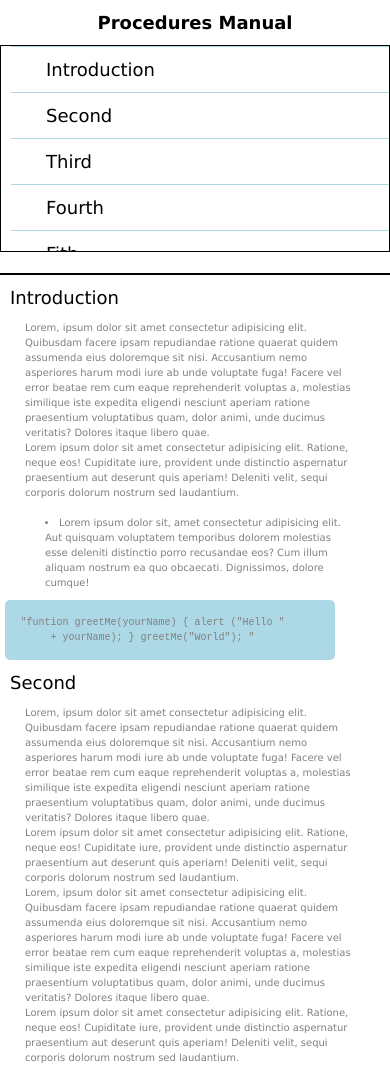
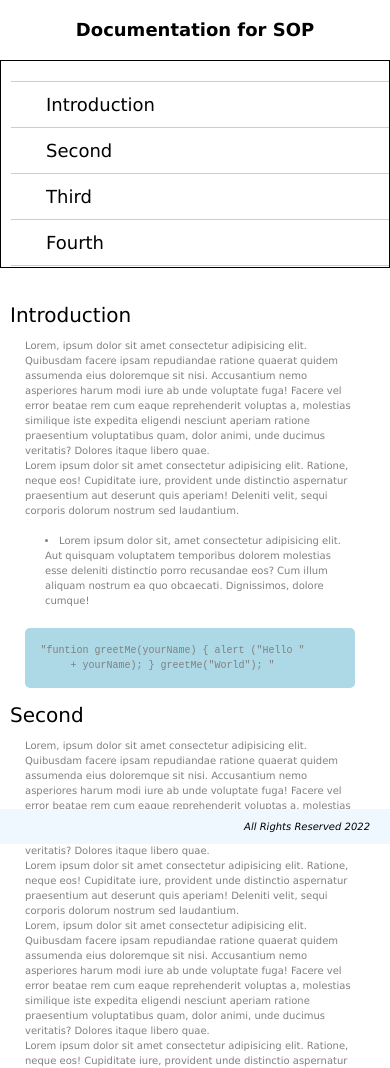
Before and after one commit to Venecoinchina/techDocuPage, a plain HTML site: page index.html in a window 390 px wide. Shown: the top 1068 px of the page. Drawn offline with Linux system fonts and the light colour scheme.

Commit message:
ready for public

```diff
--- a/index.html
+++ b/index.html
@@ -6,10 +6,11 @@
     <meta name="viewport" content="width=device-width, initial-scale=1.0">
     <title>Technical Document</title>
     <link rel="stylesheet" href="./styles.css">
+    <link rel="stylesheet" href="./media.css">
 </head>
 <body>
     <nav id="navbar">
-        <header>Procedures Manual</header>
+        <header>Documentation for SOP</header>
             <ul>
                 <li>
                     <a class="nav-link" href="#Introduction">Introduction</a>
@@ -147,5 +148,8 @@
             </article>
         </section>
     </main>
+    <footer>
+        <p>All Rights Reserved 2022</p>
+    </footer>
 </body>
 </html>
--- /dev/null
+++ b/media.css
@@ -0,0 +1,38 @@
+@media only screen and (max-width: 815px) {
+    #navbar {
+      background-color: white;
+      position: relative;
+      top: 0;
+      padding: 0;
+      margin: 0;
+      width: 100%;
+      max-height: 275px;
+      border: none;
+      z-index: 1;
+
+    }
+    #navbar ul {
+        border: 1px solid;
+        height: 208px;
+      }
+    #main-doc {
+      position: relative;
+      margin-left: 0px;
+      margin-top: 20px;
+    }
+  }
+
+  @media only screen and (max-width: 400px) {
+    #main-doc {
+      margin-left: -10px;
+    }
+
+    code {
+      margin: 20px auto;
+      width: 100%;
+      padding: 15px;
+      padding-left: 10px;
+      padding-right: 45px;
+      min-width: 233px;
+    }
+  }
--- a/styles.css
+++ b/styles.css
@@ -29,11 +29,12 @@ body {
     text-align: center;
     padding: 15px;
     font-weight: bold;
+    line-height: 30px;
 }
 #main-doc header {
     text-align: left;
     margin: 0px;
-    font-size: 1.8rem;
+    font-size: 2rem;
 }
 .nav-link:hover {
     background-color: goldenrod;
@@ -41,7 +42,7 @@ body {
 }
 #navbar ul {
     height: 88%;
-    padding: 0;
+    padding: 20px 0;
     overflow-y: auto;
     overflow-x: hidden;
     font-size: 1.8rem;
@@ -89,44 +90,16 @@ code {
     margin: 10px;
     border-radius: 5px;
 }
-@media only screen and (max-width: 815px) {
-    /* For mobile phones: */
-    #navbar ul {
-      border: 1px solid;
-      height: 207px;
-    }
+footer {
+    position: fixed;
+    left: 0;
+    bottom: 0;
+    width: 100%;
+    background-color: aliceblue;
+    padding: 10px 0;
+    padding-right: 20px;
+    text-align: end;
+    font-size: 1rem;
+    font-style: italic;
 
-    #navbar {
-      background-color: white;
-      position: absolute;
-      top: 0;
-      padding: 0;
-      margin: 0;
-      width: 100%;
-      max-height: 275px;
-      border: none;
-      z-index: 1;
-      border-bottom: 2px solid;
-    }
-
-    #main-doc {
-      position: relative;
-      margin-left: 0px;
-      margin-top: 270px;
-    }
-  }
-
-  @media only screen and (max-width: 400px) {
-    #main-doc {
-      margin-left: -10px;
-    }
-
-    code {
-      margin-left: -20px;
-      width: 100%;
-      padding: 15px;
-      padding-left: 10px;
-      padding-right: 45px;
-      min-width: 233px;
-    }
-  }
+}
```
